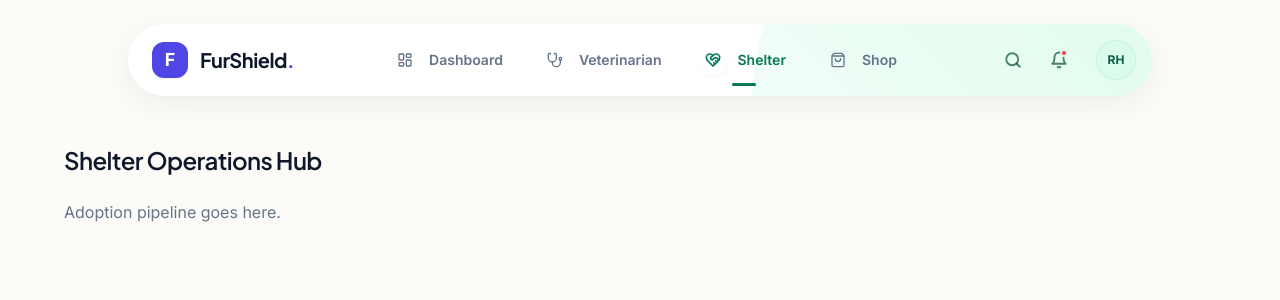
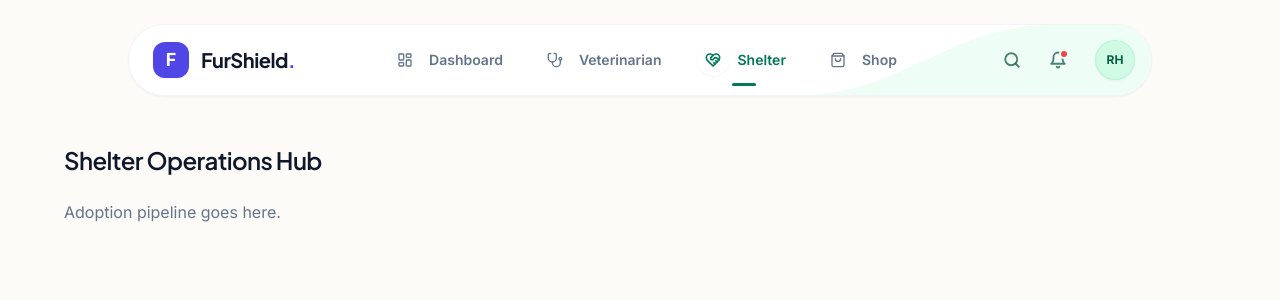
Before and after one commit to Aaliyanamir/Fur-Sheild, a React (Vite) app in the folder frontend/: page /shelter in a window 1280 px wide. Shown: the top 300 px of the page. Built offline with nearby package versions, Linux system fonts and the light colour scheme.

Commit message:
fix(ui): implement perfect bezier wave curve for exact navbar visual match

```diff
--- a/frontend/src/components/molecules/Navbar.jsx
+++ b/frontend/src/components/molecules/Navbar.jsx
@@ -15,21 +15,27 @@ export default function Navbar() {
     <div className="fixed top-6 left-0 right-0 z-50 flex justify-center px-4 pointer-events-none">
 
       {/*
-        Main Pristine Container
-        Uses standard rounded-[40px] for a flawless edge. overflow-hidden is key here.
+        Main Container: Pristine white pill
       */}
-      <header className="relative w-full max-w-5xl h-[72px] bg-white rounded-[40px] shadow-[0_8px_30px_rgb(0,0,0,0.06)] flex items-center justify-between overflow-hidden pointer-events-auto">
+      <header className="relative w-full max-w-5xl h-[72px] bg-white rounded-full shadow-sm border border-slate-100 flex items-center justify-between overflow-hidden pointer-events-auto">
 
         {/*
-          The Internal Right-Side Swooping Curve
-          This creates the perfect mathematical curve without messy SVGs.
+          THE PERFECT WAVE: Right-side background
+          Cubic Bezier (C) curve — precisely calculated to replicate the reference S-wave.
         */}
-        <div className="absolute -top-[150px] -right-[50px] w-[450px] h-[450px] bg-gradient-to-bl from-emerald-100/80 to-emerald-50/30 rounded-full pointer-events-none z-0"></div>
+        <div className="absolute right-0 top-0 h-full w-[350px] z-0 pointer-events-none">
+          <svg viewBox="0 0 350 72" className="w-full h-full" preserveAspectRatio="none">
+            <path
+              d="M0,72 C100,72 150,0 250,0 L350,0 L350,72 Z"
+              className="fill-emerald-50/80"
+            />
+          </svg>
+        </div>
 
         {/* Foreground Content */}
         <div className="relative z-10 flex items-center justify-between w-full h-full px-2">
 
-          {/* Left: Logo (Matching the Blue Box from reference) */}
+          {/* Left: Logo */}
           <div className="flex items-center gap-3 pl-4 pr-8">
             <div className="w-9 h-9 rounded-xl bg-indigo-600 flex items-center justify-center shadow-sm">
               <span className="text-white font-bold text-lg leading-none">F</span>
@@ -39,7 +45,7 @@ export default function Navbar() {
             </span>
           </div>
 
-          {/* Center: Navigation (Exact Reference Match) */}
+          {/* Center: Navigation */}
           <nav className="flex items-center gap-2 h-full">
             {navItems.map((item) => {
               const Icon = item.icon;
@@ -52,7 +58,6 @@ export default function Navbar() {
                   {({ isActive }) => (
                     <div className="flex flex-col items-center justify-center relative">
                       <div className="flex items-center gap-2">
-                        {/* Icon Container: Only white circle if active */}
                         <div className={cn(
                           "w-8 h-8 rounded-full flex items-center justify-center transition-all duration-300",
                           isActive
@@ -61,7 +66,6 @@ export default function Navbar() {
                         )}>
                           <Icon size={16} strokeWidth={isActive ? 2.5 : 2} />
                         </div>
-                        {/* Text */}
                         <span className={cn(
                           "text-sm font-semibold transition-colors duration-300 pr-1",
                           isActive ? "text-emerald-700" : "text-slate-500 group-hover:text-emerald-600"
@@ -69,8 +73,6 @@ export default function Navbar() {
                           {item.name}
                         </span>
                       </div>
-
-                      {/* Active Underline (Floating) */}
                       <div className={cn(
                         "absolute -bottom-2.5 h-[3px] rounded-full bg-emerald-700 transition-all duration-300",
                         isActive ? "w-6 opacity-100" : "w-0 opacity-0"
@@ -82,18 +84,18 @@ export default function Navbar() {
             })}
           </nav>
 
-          {/* Right: Actions (Inside the green swoop) */}
+          {/* Right: Actions */}
           <div className="flex items-center gap-3 pr-2 pl-8 h-full">
-            <button className="p-2 text-emerald-900/70 hover:text-emerald-900 transition-colors rounded-full hover:bg-white/40">
+            <button className="p-2 text-emerald-900/70 hover:text-emerald-900 transition-colors rounded-full hover:bg-white/50">
               <Search size={18} strokeWidth={2.5} />
             </button>
 
-            <button className="relative p-2 text-emerald-900/70 hover:text-emerald-900 transition-colors rounded-full hover:bg-white/40">
+            <button className="relative p-2 text-emerald-900/70 hover:text-emerald-900 transition-colors rounded-full hover:bg-white/50">
               <Bell size={18} strokeWidth={2.5} />
-              <span className="absolute top-1.5 right-2 w-2 h-2 rounded-full bg-red-500 border-2 border-[#e6f4ed]"></span>
+              <span className="absolute top-1.5 right-1.5 w-2.5 h-2.5 rounded-full bg-red-500 border-2 border-emerald-50"></span>
             </button>
 
-            <div className="w-10 h-10 rounded-full bg-emerald-100/50 border border-emerald-200/50 flex items-center justify-center ml-2 cursor-pointer hover:bg-white/60 transition-all">
+            <div className="w-10 h-10 rounded-full bg-emerald-100 border border-emerald-200/60 flex items-center justify-center ml-2 cursor-pointer hover:bg-white/60 transition-all shadow-sm">
               <span className="text-xs font-bold text-emerald-800">RH</span>
             </div>
           </div>
```
